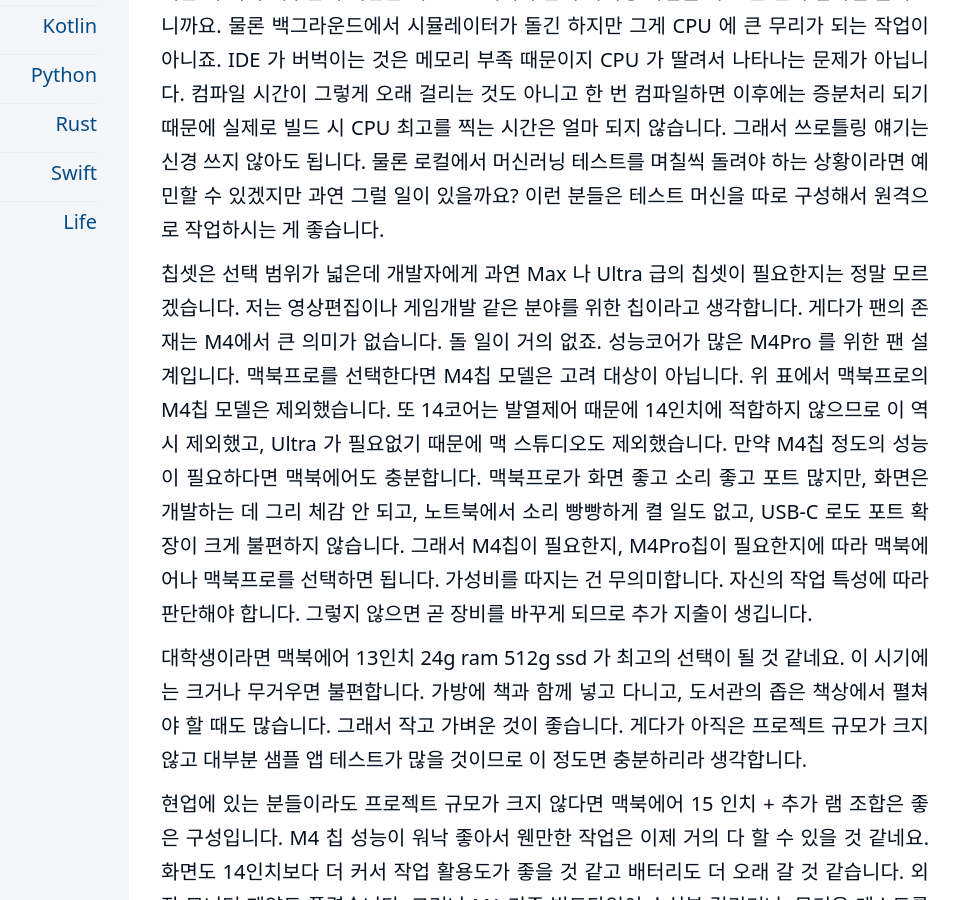
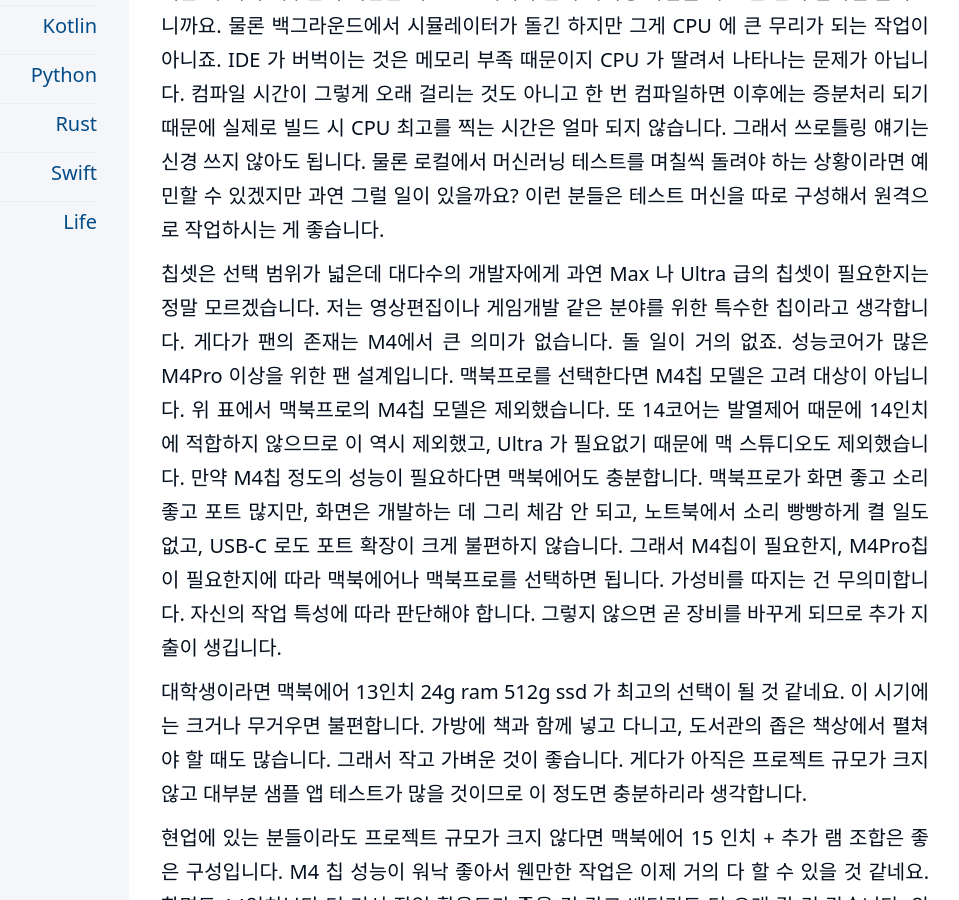
Before and after one commit to kiroshin/kiroshin.github.io, a Jekyll site: the page built from _posts/2025-03-24-macbook_for_dev.md, in a window 1280 px wide and 900 px high, scrolled down 2966 px. Shown: the whole window, without its empty margins (191-1150 px from the left). Built offline with Jekyll 4.4.1, drawn with Linux system fonts in a browser that asks for light colours.

Commit message:
Update 2025-03-24-macbook_for_dev.md

```diff
--- a/_posts/2025-03-24-macbook_for_dev.md
+++ b/_posts/2025-03-24-macbook_for_dev.md
@@ -42,7 +42,7 @@
 
 CPU는 이미 M1부터 훌륭한 사양이었습니다. M4는 말할 것도 없이 좋겠죠. 저전력으로 M2Pro 의 성능을 내주기 때문에 과거에는 생각하지 못했던 맥북에어까지 개발머신으로 고려할 수 있게 되었습니다. 팬이 없는 구조라 쓰로틀링이 잘 걸린다는 얘기는 영상편집을 하는 분들에게 해당하는 내용입니다. 게임 개발자가 아니라면 큰 문제가 되지 않습니다. IDE 를 몇 개 띄운 뒤 거의 대부분의 시간은 워드프로세서 수준의 타이핑 작업을 하고 한 번씩 컴파일 돌려보니까요. 물론 백그라운드에서 시뮬레이터가 돌긴 하지만 그게 CPU 에 큰 무리가 되는 작업이 아니죠. IDE 가 버벅이는 것은 메모리 부족 때문이지 CPU 가 딸려서 나타나는 문제가 아닙니다. 컴파일 시간이 그렇게 오래 걸리는 것도 아니고 한 번 컴파일하면 이후에는 증분처리 되기 때문에 실제로 빌드 시 CPU 최고를 찍는 시간은 얼마 되지 않습니다. 그래서 쓰로틀링 얘기는 신경 쓰지 않아도 됩니다. 물론 로컬에서 머신러닝 테스트를 며칠씩 돌려야 하는 상황이라면 예민할 수 있겠지만 과연 그럴 일이 있을까요? 이런 분들은 테스트 머신을 따로 구성해서 원격으로 작업하시는 게 좋습니다.
 
-칩셋은 선택 범위가 넓은데 개발자에게 과연 Max 나 Ultra 급의 칩셋이 필요한지는 정말 모르겠습니다. 저는 영상편집이나 게임개발 같은 분야를 위한 칩이라고 생각합니다. 게다가 팬의 존재는 M4에서 큰 의미가 없습니다. 돌 일이 거의 없죠. 성능코어가 많은 M4Pro 를 위한 팬 설계입니다. 맥북프로를 선택한다면 M4칩 모델은 고려 대상이 아닙니다. 위 표에서 맥북프로의 M4칩 모델은 제외했습니다. 또 14코어는 발열제어 때문에 14인치에 적합하지 않으므로 이 역시 제외했고, Ultra 가 필요없기 때문에 맥 스튜디오도 제외했습니다. 만약 M4칩 정도의 성능이 필요하다면 맥북에어도 충분합니다. 맥북프로가 화면 좋고 소리 좋고 포트 많지만, 화면은 개발하는 데 그리 체감 안 되고, 노트북에서 소리 빵빵하게 켤 일도 없고, USB-C 로도 포트 확장이 크게 불편하지 않습니다. 그래서 M4칩이 필요한지, M4Pro칩이 필요한지에 따라 맥북에어나 맥북프로를 선택하면 됩니다. 가성비를 따지는 건 무의미합니다. 자신의 작업 특성에 따라 판단해야 합니다. 그렇지 않으면 곧 장비를 바꾸게 되므로 추가 지출이 생깁니다.
+칩셋은 선택 범위가 넓은데 대다수의 개발자에게 과연 Max 나 Ultra 급의 칩셋이 필요한지는 정말 모르겠습니다. 저는 영상편집이나 게임개발 같은 분야를 위한 특수한 칩이라고 생각합니다. 게다가 팬의 존재는 M4에서 큰 의미가 없습니다. 돌 일이 거의 없죠. 성능코어가 많은 M4Pro 이상을 위한 팬 설계입니다. 맥북프로를 선택한다면 M4칩 모델은 고려 대상이 아닙니다. 위 표에서 맥북프로의 M4칩 모델은 제외했습니다. 또 14코어는 발열제어 때문에 14인치에 적합하지 않으므로 이 역시 제외했고, Ultra 가 필요없기 때문에 맥 스튜디오도 제외했습니다. 만약 M4칩 정도의 성능이 필요하다면 맥북에어도 충분합니다. 맥북프로가 화면 좋고 소리 좋고 포트 많지만, 화면은 개발하는 데 그리 체감 안 되고, 노트북에서 소리 빵빵하게 켤 일도 없고, USB-C 로도 포트 확장이 크게 불편하지 않습니다. 그래서 M4칩이 필요한지, M4Pro칩이 필요한지에 따라 맥북에어나 맥북프로를 선택하면 됩니다. 가성비를 따지는 건 무의미합니다. 자신의 작업 특성에 따라 판단해야 합니다. 그렇지 않으면 곧 장비를 바꾸게 되므로 추가 지출이 생깁니다.
 
 대학생이라면 맥북에어 13인치 24g ram 512g ssd 가 최고의 선택이 될 것 같네요. 이 시기에는 크거나 무거우면 불편합니다. 가방에 책과 함께 넣고 다니고, 도서관의 좁은 책상에서 펼쳐야 할 때도 많습니다. 그래서 작고 가벼운 것이 좋습니다. 게다가 아직은 프로젝트 규모가 크지 않고 대부분 샘플 앱 테스트가 많을 것이므로 이 정도면 충분하리라 생각합니다.
 
```
